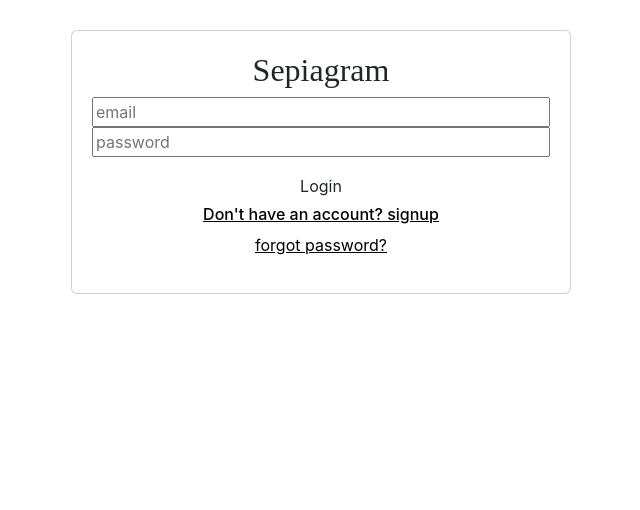
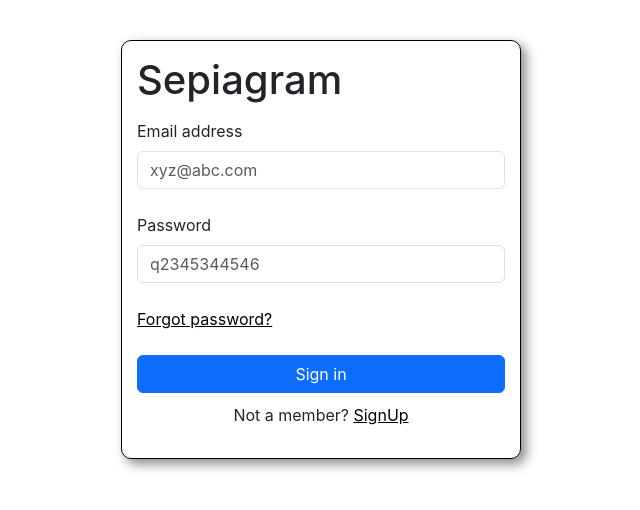
Before and after one commit to akg07/instagram-clone-FE, a React (Create React App) app: page /signin in a window 1280 px wide. Shown: the top 510 px of the page, without its empty margins (319-959 px from the left). Built offline with nearby package versions, Linux system fonts and the light colour scheme; a web font is replaced by a local one.

Commit message:
update signin page ui

```diff
--- a/src/App.css
+++ b/src/App.css
@@ -96,3 +96,24 @@ a{
 .collection-item {
   width: 100%;
 }
+
+/* Signin Page */
+.login {
+  width: 25%;
+  min-width: 400px;
+  margin: 40px auto;
+  padding: 15px;
+  border: 1px solid black;
+  border-radius: 10px;
+  box-shadow: 5px 5px 12px #88888F;
+}
+
+.logo {
+  width: 100%;
+  margin-bottom: 15px;
+}
+
+.signinButton {
+  width: 100%;
+  margin-bottom: 10px;
+}
--- a/src/components/screens/Signin.js
+++ b/src/components/screens/Signin.js
@@ -39,20 +39,57 @@ const Signin = () => {
     })
   }
 
-  return (
+  return(
     <>
-      { !state && <div className="mycard">
-        <div className="card auth-card input-field">
-          <h2>Sepiagram</h2>
-          <input type="email" placeholder='email' value={email} onChange={(e) => setEmail(e.target.value)} />
-          <input type="password" placeholder='password' value={password} onChange={(e) => setPassword(e.target.value)} />
+      { !state && <div className="login">
+        <h1 className="logo">Sepiagram</h1>
+        <form>
+          <div className="form-outline mb-4">
+            <label className="form-label" >Email address</label>
+            <input type="email" placeholder="xyz@abc.com" className="form-control" value={email} onChange={(e) => setEmail(e.target.value)} />
+          </div>
 
-          <button className="btn waves-effect waves-light signin-button blue darken-2" onClick={() => login()}> Login </button>
+          <div className="form-outline mb-4">
+            <label className="form-label" >Password</label>
+            <input type="password" placeholder='q2345344546' className="form-control" value={password} onChange={(e) => setPassword(e.target.value)} />
+          </div>
 
-          <h6> <Link to='/signup'> Don't have an account? signup</Link></h6>
-          <p> <Link to='/reset-password'> forgot password?</Link></p>
-      </div>
-    </div>}
+          <div className="row mb-4">
+            {/* <div className="col d-flex justify-content-center">
+              <div className="form-check">
+                <input className="form-check-input" type="checkbox" value="" id="form2Example31" checked />
+                <label className="form-check-label" for="form2Example31"> Remember me </label>
+              </div>
+            </div> */}
+
+            <div className="col">
+              <Link to="/reset-password">Forgot password?</Link>
+            </div>
+          </div>
+
+          <button  type="button" className="btn btn-primary signinButton" onClick={() => login()} >Sign in</button>
+
+          <div className="text-center">
+            <p>Not a member? <Link to="/signup">SignUp</Link></p>
+            {/* <p>or sign up with:</p>
+            <button  type="button" className="btn btn-link btn-floating mx-1">
+              <i className="fab fa-facebook-f"></i>
+            </button>
+
+            <button  type="button" className="btn btn-link btn-floating mx-1">
+              <i className="fab fa-google"></i>
+            </button>
+
+            <button  type="button" className="btn btn-link btn-floating mx-1">
+              <i className="fab fa-twitter"></i>
+            </button>
+
+            <button  type="button" className="btn btn-link btn-floating mx-1">
+              <i className="fab fa-github"></i>
+            </button> */}
+          </div>
+        </form>
+      </div> }
     </>
   );
 }
```
